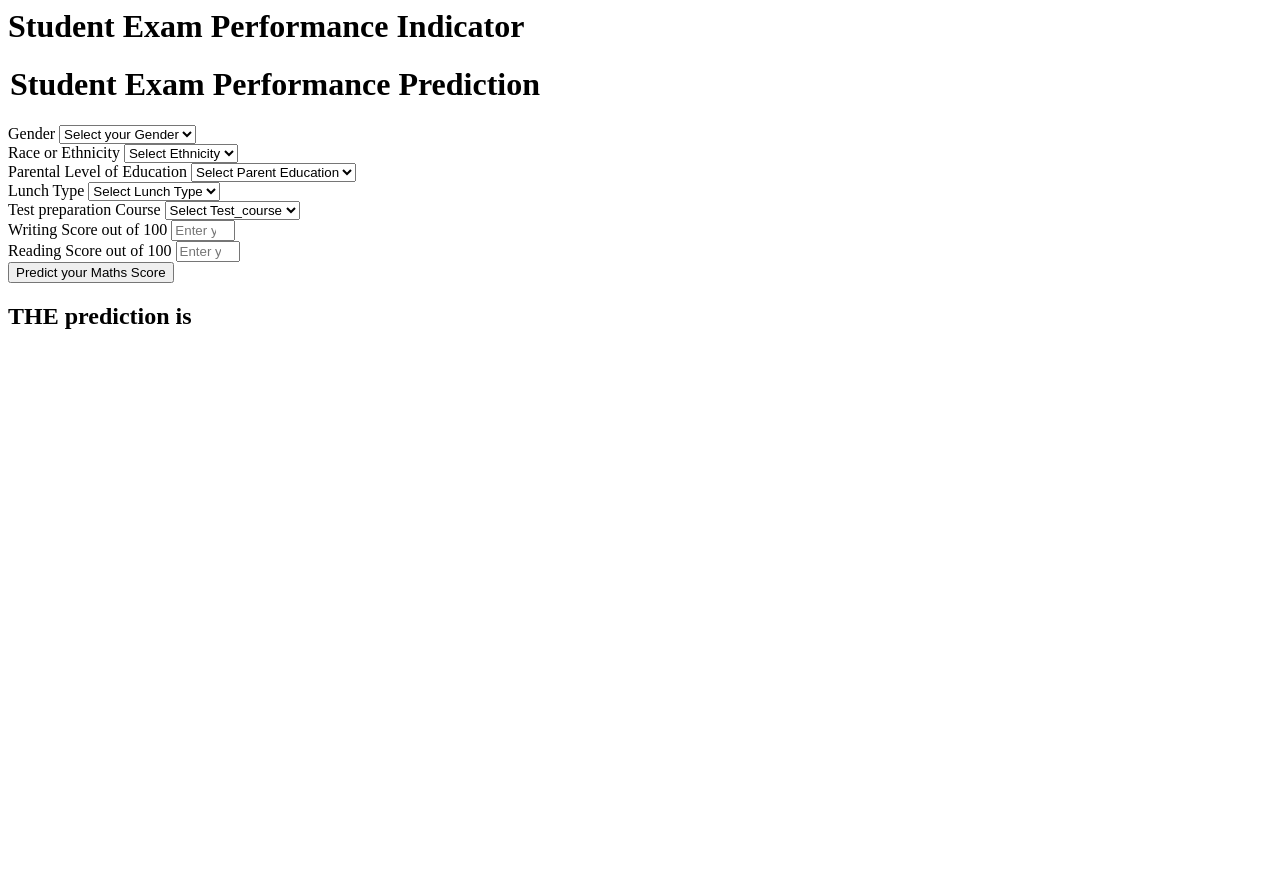
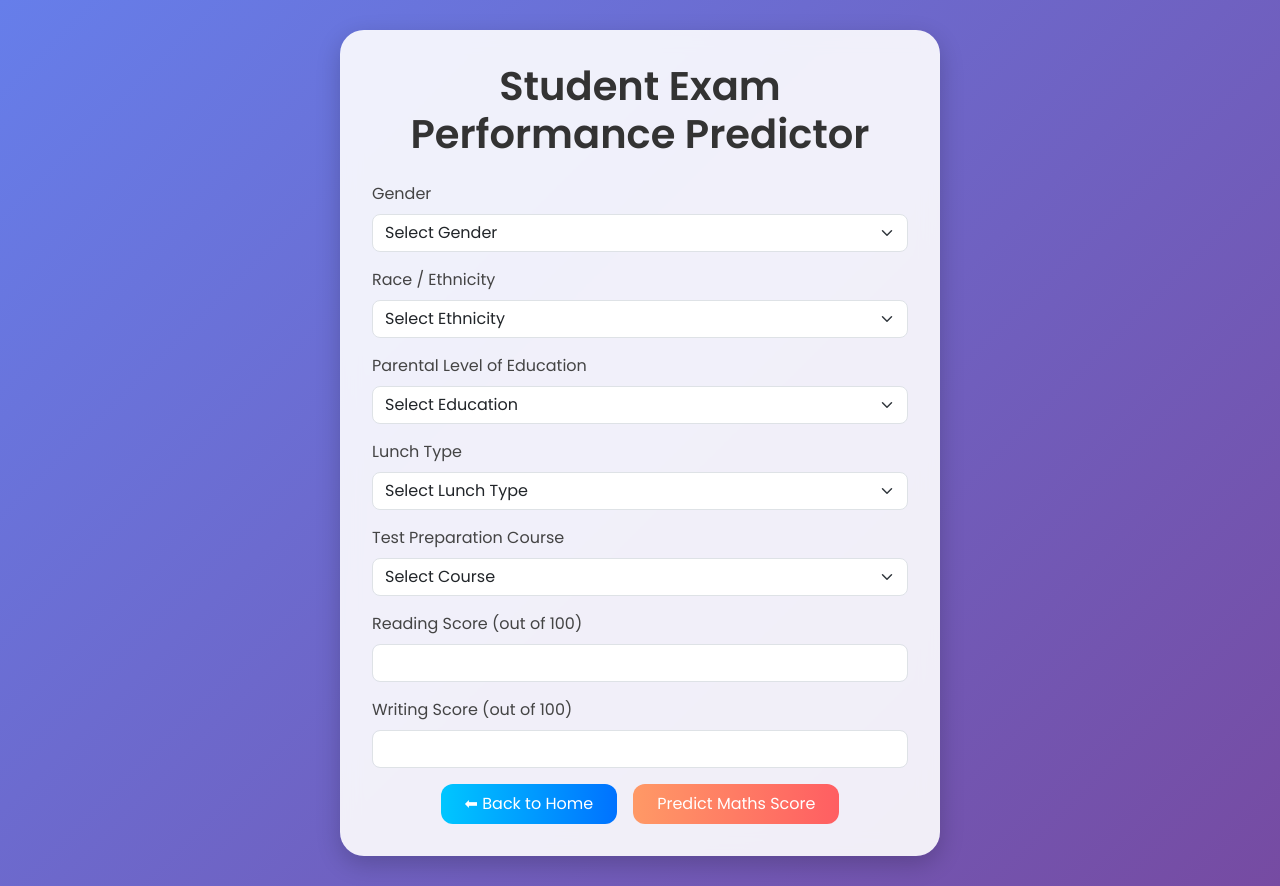
Before and after one commit to SawaraJC/mlproject, a Flask app: page /predictdata in a window 1280 px wide. Before the commit the page ends 329 px from the top, so only its background shows below. Run offline with Flask 3, Linux system fonts and the light colour scheme.

Commit message:
Enhanced UI

```diff
--- a/templates/home.html
+++ b/templates/home.html
@@ -1,111 +1,171 @@
-<html>
+<!DOCTYPE html>
+<html lang="en">
+<head>
+    <meta charset="UTF-8">
+    <meta name="viewport" content="width=device-width, initial-scale=1.0">
+    <title>Student Exam Performance Predictor</title>
+
+    <!-- Bootstrap 5 -->
+    <link href="https://cdn.jsdelivr.net/npm/bootstrap@5.3.3/dist/css/bootstrap.min.css" rel="stylesheet">
+
+    <!-- Google Font -->
+    <link href="https://fonts.googleapis.com/css2?family=Poppins:wght@400;600&display=swap" rel="stylesheet">
+
+    <style>
+        body {
+            background: linear-gradient(135deg, #667eea, #764ba2);
+            font-family: 'Poppins', sans-serif;
+            min-height: 100vh;
+            display: flex;
+            align-items: center;
+            justify-content: center;
+            padding: 30px;
+        }
+
+        .card {
+            border: none;
+            border-radius: 1.5rem;
+            box-shadow: 0 8px 25px rgba(0, 0, 0, 0.2);
+            padding: 2rem;
+            background: rgba(255, 255, 255, 0.9);
+            backdrop-filter: blur(10px);
+            max-width: 600px;
+            width: 100%;
+        }
+
+        h1 {
+            font-weight: 600;
+            color: #333;
+            text-align: center;
+            margin-bottom: 1.5rem;
+        }
+
+        h2 {
+            text-align: center;
+            color: #0072ff;
+            font-weight: 600;
+            margin-top: 1.5rem;
+        }
+
+        .btn-custom {
+            background: linear-gradient(90deg, #ff9966, #ff5e62);
+            color: white;
+            font-weight: 500;
+            border-radius: 0.75rem;
+            transition: all 0.3s ease;
+            border: none;
+        }
+
+        .btn-custom:hover {
+            transform: translateY(-3px);
+            box-shadow: 0 6px 20px rgba(255, 94, 98, 0.4);
+        }
+
+        .btn-back {
+            background: linear-gradient(90deg, #00c6ff, #0072ff);
+            color: white;
+            font-weight: 500;
+            border-radius: 0.75rem;
+            border: none;
+            transition: all 0.3s ease;
+        }
+
+        .btn-back:hover {
+            transform: translateY(-3px);
+            box-shadow: 0 6px 20px rgba(0, 114, 255, 0.4);
+        }
+
+        .form-label {
+            font-weight: 500;
+            color: #444;
+        }
+
+        select, input {
+            border-radius: 0.5rem !important;
+        }
+    </style>
+</head>
 <body>
-    <div class="login">
-       <h1>Student Exam Performance Indicator</h1>
 
-       <form action="{{ url_for('predict_datapoint')}}" method="post">
-        <h1>
-            <legend>Student Exam Performance Prediction</legend>
-        </h1>
+    <div class="card">
+        <h1>Student Exam Performance Predictor</h1>
+
+        <form action="{{ url_for('predict_datapoint') }}" method="post">
+
             <div class="mb-3">
                 <label class="form-label">Gender</label>
-            <select class="form-control" name="gender" placeholder="Enter you Gender" required>
-                <option class="placeholder" selected disabled value="">Select your Gender</option>
-                <option value="male">
-                    Male
-                </option>
-                <option value="female">
-                    Female
-                </option>
+                <select class="form-select" name="gender" required>
+                    <option selected disabled value="">Select Gender</option>
+                    <option value="male">Male</option>
+                    <option value="female">Female</option>
                 </select>
             </div>
+
             <div class="mb-3">
-            <label class="form-label">Race or Ethnicity</label>
-            <select class="form-control" name="ethnicity" placeholder="Enter you ethnicity" required>
-                <option class="placeholder" selected disabled value="">Select Ethnicity</option>
-                <option value="group A">
-                    Group A
-                </option>
-                <option value="group B">
-                    Group B
-                </option>
-                <option value="group C">
-                    Group C
-                </option>
-                <option value="group D">
-                    Group D
-                </option>
-                <option value="group E">
-                    Group E
-                </option>
+                <label class="form-label">Race / Ethnicity</label>
+                <select class="form-select" name="ethnicity" required>
+                    <option selected disabled value="">Select Ethnicity</option>
+                    <option value="group A">Group A</option>
+                    <option value="group B">Group B</option>
+                    <option value="group C">Group C</option>
+                    <option value="group D">Group D</option>
+                    <option value="group E">Group E</option>
                 </select>
             </div>
+
             <div class="mb-3">
                 <label class="form-label">Parental Level of Education</label>
-            <select class="form-control" name="parental_level_of_education"
-                placeholder="Enter you Parent Education" required>
-                <option class="placeholder" selected disabled value="">Select Parent Education</option>
-                <option value="associate's degree">
-                    associate's degree
-                </option>
-                <option value="bachelor's degree">
-                    bachelor's degree
-                </option>
-                <option value="high school">
-                    high school
-                </option>
-                <option value="master's degree">
-                    master's degree
-                </option>
-                <option value="some college">
-                    some college
-                </option>
-                <option value="some high school">
-                    some high school
-                </option>
+                <select class="form-select" name="parental_level_of_education" required>
+                    <option selected disabled value="">Select Education</option>
+                    <option value="associate's degree">Associate's degree</option>
+                    <option value="bachelor's degree">Bachelor's degree</option>
+                    <option value="high school">High school</option>
+                    <option value="master's degree">Master's degree</option>
+                    <option value="some college">Some college</option>
+                    <option value="some high school">Some high school</option>
                 </select>
             </div>
+
             <div class="mb-3">
                 <label class="form-label">Lunch Type</label>
-            <select class="form-control" name="lunch" placeholder="Enter you Lunch" required>
-                <option class="placeholder" selected disabled value="">Select Lunch Type</option>
-                <option value="free/reduced">
-                    free/reduced
-                </option>
-                <option value="standard">
-                    standard
-                </option>
+                <select class="form-select" name="lunch" required>
+                    <option selected disabled value="">Select Lunch Type</option>
+                    <option value="free/reduced">Free/Reduced</option>
+                    <option value="standard">Standard</option>
                 </select>
             </div>
+
             <div class="mb-3">
-            <label class="form-label">Test preparation Course</label>
-            <select class="form-control" name="test_preparation_course" placeholder="Enter you Course"
-                required>
-                <option class="placeholder" selected disabled value="">Select Test_course</option>
-                <option value="none">
-                    None
-                </option>
-                <option value="completed">
-                    Completed
-                </option>
+                <label class="form-label">Test Preparation Course</label>
+                <select class="form-select" name="test_preparation_course" required>
+                    <option selected disabled value="">Select Course</option>
+                    <option value="none">None</option>
+                    <option value="completed">Completed</option>
                 </select>
             </div>
+
             <div class="mb-3">
-            <label class="form-label">Writing Score out of 100</label>
-            <input class="form-control" type="number" name="reading_score"
-                placeholder="Enter your Reading score" min='0' max='100' />
+                <label class="form-label">Reading Score (out of 100)</label>
+                <input class="form-control" type="number" name="reading_score" min="0" max="100" required>
             </div>
+
             <div class="mb-3">
-            <label class="form-label">Reading Score out of 100</label>
-            <input class="form-control" type="number" name="writing_score"
-                placeholder="Enter your Reading Score" min='0' max='100' />
+                <label class="form-label">Writing Score (out of 100)</label>
+                <input class="form-control" type="number" name="writing_score" min="0" max="100" required>
             </div>
-        <div class="mb-3">
-            <input class="btn btn-primary" type="submit" value="Predict your Maths Score" required />
+
+            <div class="text-center d-flex justify-content-center gap-3 mt-3">
+                <a href="{{ url_for('index') }}" class="btn btn-back px-4 py-2">⬅ Back to Home</a>
+                <button type="submit" class="btn btn-custom px-4 py-2">Predict Maths Score</button>
             </div>
         </form>
-    <h2>
-       THE  prediction is {{results}}
-    </h2>
-   <body>
+
+        {% if results %}
+        <h2>Your Predicted Maths Score: {{ results }}</h2>
+        {% endif %}
+    </div>
+
+    <!-- Bootstrap JS -->
+    <script src="https://cdn.jsdelivr.net/npm/bootstrap@5.3.3/dist/js/bootstrap.bundle.min.js"></script>
+</body>
 </html>
```
Also changed, not shown: templates/index.html (+77 -3 lines). Lines whose indentation alone changed are shown as unchanged.
